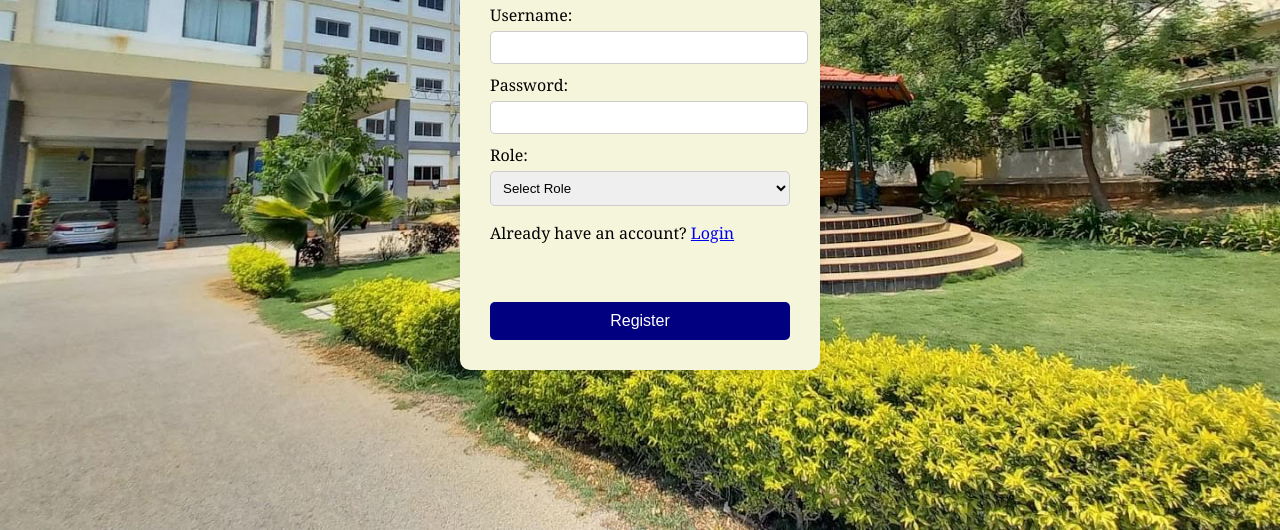
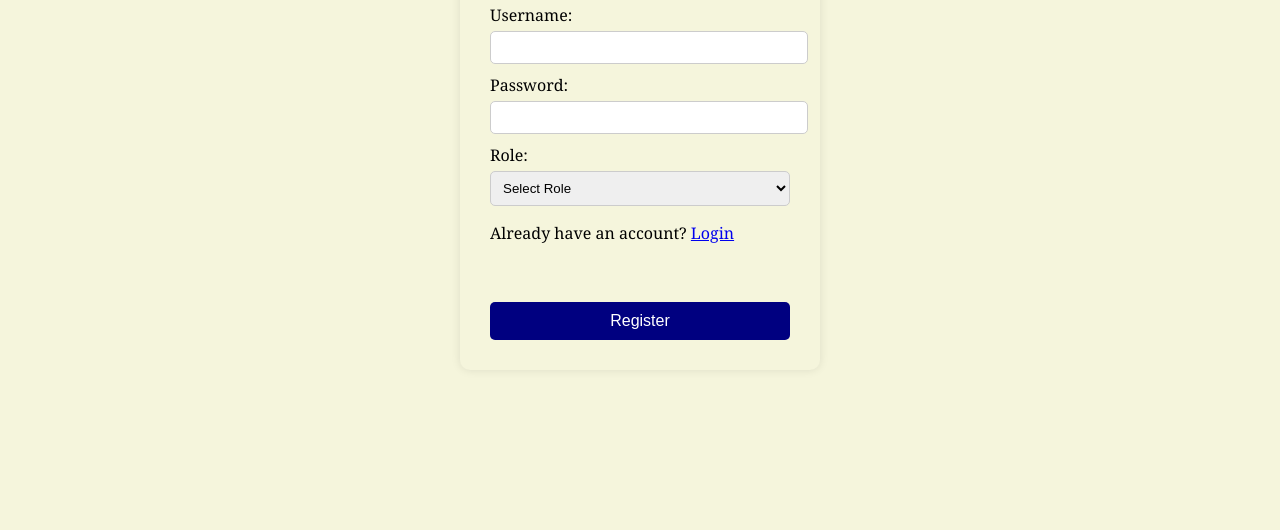
Before and after one commit to bhavyasree09/event-organizer, a plain HTML site: page register.html in a window 1280 px wide. Shown: the part 270-800 px from the top of the page. Drawn offline with Linux system fonts and the light colour scheme.

Commit message:
Update register.html

```diff
--- a/register.html
+++ b/register.html
@@ -14,11 +14,7 @@
       justify-content: center;
       height: 100vh;
       margin: 0;
-      background-image: url('background.jpg');
-      background-size: cover;
-      background-position: center;
-      background-repeat: no-repeat;
-      position: relative;
+
     }
     form {
       background:  #F5F5DC;
```
